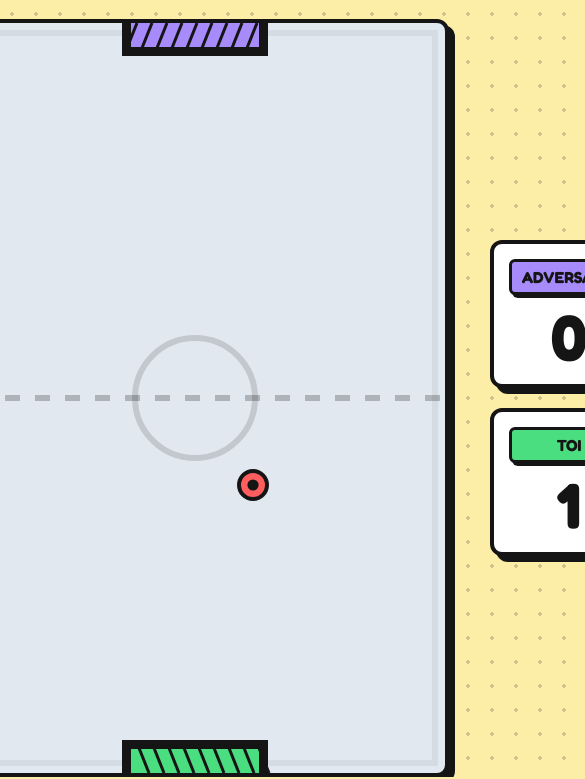
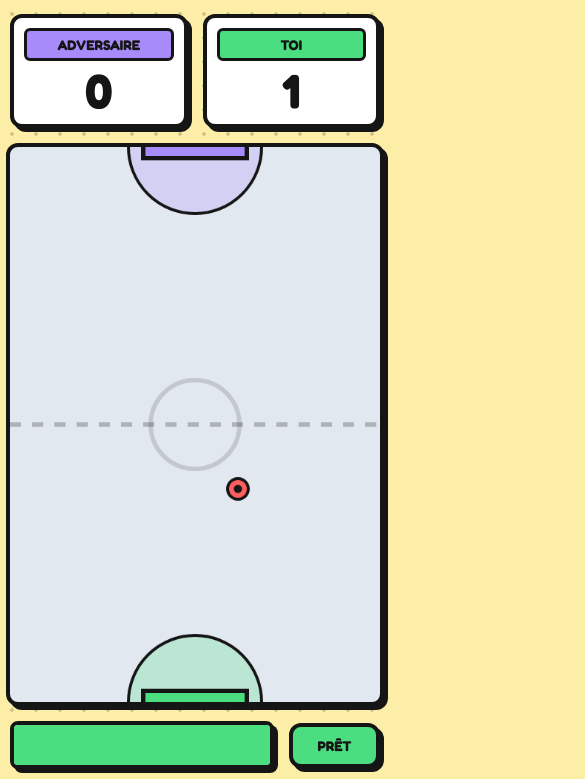
Before and after one commit to Kloss95/Taverne-des-jeux, a website: page public/jeux/hockey/index.html in a window 390 px wide. Shown: the part 70-849 px from the top of the page, 585 px wide, since content can reach past the window. Drawn offline with Linux system fonts and the light colour scheme.

Commit message:
Add files via upload

```diff
--- a/public/jeux/hockey/index.html
+++ b/public/jeux/hockey/index.html
@@ -14,6 +14,7 @@
             --secondary-color: #4ade80;
             --warning-color: #F0C300;
             --enemy-color: #a78bfa;
+            --fill-pct: 100%; /* Variable magique pour la jauge */
         }
 
         body {
@@ -28,53 +29,62 @@
             background-size: 24px 24px;
             color: var(--border-color);
             font-family: 'Fredoka', sans-serif;
-            overflow: hidden;
+            overflow-x: hidden;
+            padding: 10px;
+            box-sizing: border-box;
         }
 
         .neo-box {
             background-color: var(--canvas-bg);
             border: 4px solid var(--border-color);
             border-radius: 12px;
-            box-shadow: 6px 6px 0px var(--border-color);
+            box-shadow: 4px 4px 0px var(--border-color);
         }
 
         .header {
             background-color: #ffffff;
             padding: 10px 20px;
-            margin-bottom: 30px;
+            margin-bottom: 20px;
             text-transform: uppercase;
+            text-align: center;
         }
 
         .header h1 {
             margin: 0;
-            font-size: 26px;
+            font-size: 22px;
             font-weight: 700;
         }
 
+        /* Conteneur principal flexible */
         .game-container {
             display: flex;
             flex-direction: row;
             align-items: center;
             justify-content: center;
-            gap: 40px;
+            gap: 20px;
+            width: 100%;
+            max-width: 1000px;
         }
 
-        .side-panel {
-            display: flex;
-            flex-direction: column;
-            align-items: center;
-            gap: 20px;
-            width: 160px;
+        .panel-gauche { order: 1; display: flex; flex-direction: column; align-items: center; gap: 15px; width: 140px; }
+        .panel-centre { order: 2; display: flex; justify-content: center; width: 100%; max-width: 500px; }
+        .panel-droit  { order: 3; display: flex; flex-direction: column; align-items: center; gap: 15px; width: 140px; }
+
+        /* Le Canvas devient 100% responsif */
+        canvas {
+            width: 100%;
+            height: auto;
+            aspect-ratio: 2 / 3; /* Garde toujours les proportions 500x750 */
+            cursor: crosshair;
+            display: block;
+            touch-action: none; /* Empêche le scroll quand on dessine sur mobile */
+            background-color: var(--canvas-bg);
         }
 
-        canvas {
-            cursor: crosshair;
-            display: block;
-        }
-
+        /* UI Gauche (Jauge Verticale par défaut) */
         .cooldown-wrapper {
             width: 40px;
-            height: 350px;
+            height: 300px;
             background-color: #ffffff;
             position: relative;
             overflow: hidden;
@@ -86,59 +96,91 @@
             bottom: 0;
             left: 0;
             width: 100%;
-            height: 100%;
+            height: var(--fill-pct);
             background-color: var(--warning-color);
-            transition: height 0.1s linear;
+            transition: height 0.1s linear, width 0.1s linear, background-color 0.2s;
         }
 
-        #cooldown-fill.ready {
-            background-color: var(--secondary-color);
+        #cooldown-fill.ready { background-color: var(--secondary-color); }
+
+        .cooldown-status {
+            width: 100%;
+            padding: 10px 0;
+            text-align: center;
+            font-size: 14px;
+            font-weight: 700;
+            background-color: #ffffff;
         }
 
-        .cooldown-status {
-            width: 120px;
-            padding: 10px 0;
-            text-align: center;
-            font-size: 16px;
-            font-weight: 700;
-            text-transform: uppercase;
-            background-color: #ffffff;
-            transition: background-color 0.2s;
-        }
-
+        /* UI Droite (Scores) */
         .score-box {
             background-color: #ffffff;
-            width: 120px;
-            padding: 15px;
+            width: 100%;
+            padding: 10px;
             text-align: center;
             display: flex;
             flex-direction: column;
-            gap: 10px;
+            gap: 5px;
+            box-sizing: border-box;
         }
 
         .score-title {
-            font-size: 16px;
+            font-size: 14px;
             font-weight: 700;
             padding: 5px;
             border-radius: 6px;
             border: 3px solid var(--border-color);
-            box-shadow: 3px 3px 0px var(--border-color);
         }
 
-        .score-enemy .score-title {
-            background-color: var(--enemy-color);
+        .score-enemy .score-title { background-color: var(--enemy-color); }
+        .score-player .score-title { background-color: var(--secondary-color); }
+        .score-value { font-size: 48px; font-weight: 700; line-height: 1; }
+
+
+        /* =========================================
+           MODE MOBILE (Écrans < 768px)
+           ========================================= */
+        @media (max-width: 768px) {
+            .game-container {
+                flex-direction: column;
+                gap: 15px;
             }
 
-        .score-player .score-title {
-            background-color: var(--secondary-color);
+            /* Les Scores passent en HAUT */
+            .panel-droit {
+                order: 1;
+                flex-direction: row;
+                width: 100%;
+                max-width: 500px;
+                justify-content: space-between;
             }
 
-        .score-value {
-            font-size: 64px;
-            font-weight: 700;
-            line-height: 1;
+            /* Le terrain reste au MILIEU */
+            .panel-centre { order: 2; }
+
+            /* La Jauge passe en BAS et devient Horizontale */
+            .panel-gauche {
+                order: 3;
+                flex-direction: row;
+                width: 100%;
+                max-width: 500px;
             }
 
+            .cooldown-wrapper {
+                width: 100%;
+                height: 40px; /* Devient une barre de chargement horizontale */
+            }
+
+            #cooldown-fill {
+                /* On inverse la logique : c'est la width qui grandit, plus la height */
+                bottom: 0;
+                left: 0;
+                height: 100%;
+                width: var(--fill-pct);
+            }
+
+            .cooldown-status { width: 120px; }
+        }
     </style>
 </head>
 <body>
@@ -149,16 +191,18 @@
 
     <div class="game-container">
 
-        <div class="side-panel">
+        <div class="panel-gauche">
             <div class="cooldown-wrapper neo-box">
                 <div id="cooldown-fill" class="ready"></div>
             </div>
             <div class="cooldown-status neo-box" id="cooldown-status">PRÊT</div>
         </div>
 
+        <div class="panel-centre">
             <canvas id="gameCanvas" width="500" height="750" class="neo-box"></canvas>
+        </div>
 
-        <div class="side-panel">
+        <div class="panel-droit">
             <div class="score-box score-enemy neo-box">
                 <div class="score-title">ADVERSAIRE</div>
                 <div class="score-value" id="score-enemy">0</div>
@@ -180,23 +224,19 @@
         const scoreEnemyEl = document.getElementById('score-enemy');
         const scorePlayerEl = document.getElementById('score-player');
 
-        // Constantes
         const COOLDOWN_TIME = 1000;
         const LIFESPAN = 1000;
 
-        // Nouvelle gestion des vitesses
-        const MIN_SPEED = 9;   // La balle ne descendra jamais en dessous de ça en jouant
-        const BOOST_SPEED = 14; // Vitesse de propultion si touché dans notre zone
-        const MAX_SPEED = 22;  // Limite anti-bug de collision
+        const MIN_SPEED = 9;
+        const BOOST_SPEED = 14;
+        const MAX_SPEED = 22;
 
         const GOAL_WIDTH = 140;
-        const GOAL_DEPTH = 30; // Profondeur visuelle des cages
 
         const COLOR_ENEMY = "#a78bfa";
         const COLOR_PLAYER = "#4ade80";
         const COLOR_PUCK = "#ff5e5e";
 
-        // Variables d'état
         let lastDrawTime = 0;
         let isDrawing = false;
         let currentPath = null;
@@ -208,18 +248,39 @@
         const goalX1 = (canvas.width - GOAL_WIDTH) / 2;
         const goalX2 = goalX1 + GOAL_WIDTH;
 
-        function startDraw(x, y) {
+        // Fonction magique pour calculer la vraie position (Responsive)
+        function getPointerPos(e) {
+            const rect = canvas.getBoundingClientRect();
+            // Facteur d'échelle (Taille réelle / Taille affichée CSS)
+            const scaleX = canvas.width / rect.width;
+            const scaleY = canvas.height / rect.height;
+
+            let clientX = e.clientX;
+            let clientY = e.clientY;
+
+            if (e.touches && e.touches.length > 0) {
+                clientX = e.touches[0].clientX;
+                clientY = e.touches[0].clientY;
+            }
+
+            return {
+                x: (clientX - rect.left) * scaleX,
+                y: (clientY - rect.top) * scaleY
+            };
+        }
+
+        function startDraw(pos) {
             if (Date.now() - lastDrawTime < COOLDOWN_TIME) return;
             isDrawing = true;
-            x = Math.max(0, Math.min(canvas.width, x));
-            y = Math.max(0, Math.min(canvas.height, y));
+            let x = Math.max(0, Math.min(canvas.width, pos.x));
+            let y = Math.max(0, Math.min(canvas.height, pos.y));
             currentPath = [{ x, y }];
         }
 
-        function moveDraw(x, y) {
+        function moveDraw(pos) {
             if (!isDrawing || !currentPath) return;
-            x = Math.max(0, Math.min(canvas.width, x));
-            y = Math.max(0, Math.min(canvas.height, y));
+            let x = Math.max(0, Math.min(canvas.width, pos.x));
+            let y = Math.max(0, Math.min(canvas.height, pos.y));
             let lastPoint = currentPath[currentPath.length - 1];
             if (Math.hypot(x - lastPoint.x, y - lastPoint.y) > 5) {
                 currentPath.push({ x, y });
@@ -236,32 +297,18 @@
             currentPath = null;
         }
 
-        canvas.addEventListener('mousedown', (e) => {
-            const rect = canvas.getBoundingClientRect();
-            startDraw(e.clientX - rect.left, e.clientY - rect.top);
-        });
-        window.addEventListener('mousemove', (e) => {
-            if (!isDrawing) return;
-            const rect = canvas.getBoundingClientRect();
-            moveDraw(e.clientX - rect.left, e.clientY - rect.top);
-        });
+        // Événements Souris
+        canvas.addEventListener('mousedown', (e) => startDraw(getPointerPos(e)));
+        window.addEventListener('mousemove', (e) => { if(isDrawing) moveDraw(getPointerPos(e)); });
         window.addEventListener('mouseup', endDraw);
 
-        canvas.addEventListener('touchstart', (e) => {
-            e.preventDefault();
-            const rect = canvas.getBoundingClientRect();
-            startDraw(e.touches[0].clientX - rect.left, e.touches[0].clientY - rect.top);
-        }, { passive: false });
-        window.addEventListener('touchmove', (e) => {
-            if (!isDrawing) return;
-            const rect = canvas.getBoundingClientRect();
-            moveDraw(e.touches[0].clientX - rect.left, e.touches[0].clientY - rect.top);
-        }, { passive: false });
+        // Événements Tactiles
+        canvas.addEventListener('touchstart', (e) => startDraw(getPointerPos(e)), { passive: false });
+        window.addEventListener('touchmove', (e) => { if(isDrawing) moveDraw(getPointerPos(e)); }, { passive: false });
         window.addEventListener('touchend', endDraw);
 
         function normalizeSpeedWall(vx, vy) {
             let speed = Math.hypot(vx, vy);
-            // Rebond sur un mur : on calme le jeu si c'était trop rapide, mais JAMAIS en dessous de MIN_SPEED
             let newSpeed = Math.max(MIN_SPEED, speed * 0.9);
             let ratio = newSpeed / speed;
             return { vx: vx * ratio, vy: vy * ratio };
@@ -271,15 +318,9 @@
             puck.x = canvas.width / 2;
             puck.y = canvas.height / 2;
             puck.vx = (Math.random() > 0.5 ? 1 : -1);
-
             drawnPaths = [];
-
-            if (whoScored === 'enemy') {
-                puck.vy = -1.5;
-            } else {
-                puck.vy = 1.5;
-            }
-
+            if (whoScored === 'enemy') puck.vy = -1.5;
+            else puck.vy = 1.5;
             scoreEnemyEl.innerText = scores.enemy;
             scorePlayerEl.innerText = scores.player;
         }
@@ -291,29 +332,19 @@
             puck.x += puck.vx;
             puck.y += puck.vy;
 
-            // Murs latéraux
             if (puck.x - puck.radius < 0) { puck.x = puck.radius; puck.vx *= -1; let ns = normalizeSpeedWall(puck.vx, puck.vy); puck.vx = ns.vx; puck.vy = ns.vy; }
             if (puck.x + puck.radius > canvas.width) { puck.x = canvas.width - puck.radius; puck.vx *= -1; let ns = normalizeSpeedWall(puck.vx, puck.vy); puck.vx = ns.vx; puck.vy = ns.vy; }
 
-            // Mur Haut (Cage ennemi)
             if (puck.y - puck.radius < 0) {
-                if (puck.x > goalX1 && puck.x < goalX2) {
-                    scores.player++; resetPuck('player');
-                } else {
-                    puck.y = puck.radius; puck.vy *= -1; let ns = normalizeSpeedWall(puck.vx, puck.vy); puck.vx = ns.vx; puck.vy = ns.vy;
-                }
+                if (puck.x > goalX1 && puck.x < goalX2) { scores.player++; resetPuck('player'); }
+                else { puck.y = puck.radius; puck.vy *= -1; let ns = normalizeSpeedWall(puck.vx, puck.vy); puck.vx = ns.vx; puck.vy = ns.vy; }
             }
 
-            // Mur Bas (Notre Cage)
             if (puck.y + puck.radius > canvas.height) {
-                if (puck.x > goalX1 && puck.x < goalX2) {
-                    scores.enemy++; resetPuck('enemy');
-                } else {
-                    puck.y = canvas.height - puck.radius; puck.vy *= -1; let ns = normalizeSpeedWall(puck.vx, puck.vy); puck.vx = ns.vx; puck.vy = ns.vy;
-                }
+                if (puck.x > goalX1 && puck.x < goalX2) { scores.enemy++; resetPuck('enemy'); }
+                else { puck.y = canvas.height - puck.radius; puck.vy *= -1; let ns = normalizeSpeedWall(puck.vx, puck.vy); puck.vx = ns.vx; puck.vy = ns.vy; }
             }
 
-            // Collisions avec les traits
             for (let i = drawnPaths.length - 1; i >= 0; i--) {
                 let pathInfo = drawnPaths[i];
                 let path = pathInfo.path;
@@ -336,120 +367,72 @@
 
                         if (dot < 0) {
                             puck.vx -= 2 * dot * nx; puck.vy -= 2 * dot * ny;
-
                             let currentSpeed = Math.hypot(puck.vx, puck.vy);
                             let newSpeed;
-
-                            if (p1.y < canvas.height / 2) {
-                                // Zone adverse : On maintient au moins la vitesse minimale (MIN_SPEED)
-                                // Pas de "ralentissement" radical, juste l'absence de boost
-                                newSpeed = Math.max(MIN_SPEED, currentSpeed * 0.95);
-                            } else {
-                                // Notre zone : Gros boost immédiat !
-                                newSpeed = Math.max(BOOST_SPEED, currentSpeed * 1.25);
-                            }
-
-                            // Plafond de sécurité pour éviter les bugs
+                            if (p1.y < canvas.height / 2) newSpeed = Math.max(MIN_SPEED, currentSpeed * 0.95);
+                            else newSpeed = Math.max(BOOST_SPEED, currentSpeed * 1.25);
                             newSpeed = Math.min(newSpeed, MAX_SPEED);
 
                             let ratio = newSpeed / currentSpeed;
-                            puck.vx *= ratio;
-                            puck.vy *= ratio;
-
+                            puck.vx *= ratio; puck.vy *= ratio;
                             collisionDetected = true;
                             break;
                         }
                     }
                 }
-                if (collisionDetected) {
-                    drawnPaths.splice(i, 1);
-                }
+                if (collisionDetected) drawnPaths.splice(i, 1);
             }
 
-            // UI Cooldown
+            // Gestion CSS pure pour la jauge
             let timePassed = now - lastDrawTime;
             if (timePassed < COOLDOWN_TIME) {
-                cooldownFill.style.height = (timePassed / COOLDOWN_TIME) * 100 + '%';
+                // On met à jour la variable CSS --fill-pct (marche en vertical ET horizontal !)
+                document.documentElement.style.setProperty('--fill-pct', (timePassed / COOLDOWN_TIME) * 100 + '%');
                 cooldownFill.classList.remove('ready');
                 cooldownStatus.innerText = "RECHARGE";
                 cooldownStatus.style.backgroundColor = "var(--warning-color)";
             } else {
-                cooldownFill.style.height = '100%';
+                document.documentElement.style.setProperty('--fill-pct', '100%');
                 cooldownFill.classList.add('ready');
                 cooldownStatus.innerText = "PRÊT";
                 cooldownStatus.style.backgroundColor = "var(--secondary-color)";
             }
         }
 
-        // Fonction stylisée pour dessiner les cages en fausse 3D
-        function drawGoal(x, y, width, height, color, isTop) {
-            // Fond noir (profondeur)
-            ctx.fillStyle = "#151515";
-            ctx.fillRect(x, y, width, height);
-
-            // Plancher coloré (légèrement décalé pour l'effet de profondeur)
-            let offset = 6;
-            let innerY = isTop ? y : y + offset;
-            ctx.fillStyle = color;
-            ctx.fillRect(x + offset, innerY, width - offset * 2, height - offset);
-
-            // Grille de fond typique du néobrutalisme (hachures)
-            ctx.lineWidth = 3;
-            ctx.strokeStyle = "#151515";
-            ctx.beginPath();
-            for (let i = x + 12; i < x + width; i += 15) {
-                ctx.moveTo(i, y);
-                // Inclinaison de la ligne pour l'effet filet
-                ctx.lineTo(i - (isTop ? 12 : -12), y + height);
-            }
-            ctx.stroke();
-
-            // Bordure extérieure épaisse en U
-            ctx.lineWidth = 6;
-            ctx.strokeStyle = "#151515";
-            ctx.beginPath();
-            if (isTop) {
-                ctx.moveTo(x, y); ctx.lineTo(x, y + height);
-                ctx.lineTo(x + width, y + height); ctx.lineTo(x + width, y);
-            } else {
-                ctx.moveTo(x, y + height); ctx.lineTo(x, y);
-                ctx.lineTo(x + width, y); ctx.lineTo(x + width, y + height);
-            }
-            ctx.stroke();
-        }
-
         function drawNeoPath(path, innerColor, alpha = 1.0) {
             if (!path || path.length < 2) return;
             ctx.globalAlpha = alpha;
-
             ctx.beginPath();
             ctx.moveTo(path[0].x, path[0].y);
             for(let i = 1; i < path.length; i++) ctx.lineTo(path[i].x, path[i].y);
-            ctx.strokeStyle = "#151515";
-            ctx.lineWidth = 14;
-            ctx.lineJoin = "round";
-            ctx.lineCap = "round";
-            ctx.stroke();
-
+            ctx.strokeStyle = "#151515"; ctx.lineWidth = 14; ctx.lineJoin = "round"; ctx.lineCap = "round"; ctx.stroke();
             ctx.beginPath();
             ctx.moveTo(path[0].x, path[0].y);
             for(let i = 1; i < path.length; i++) ctx.lineTo(path[i].x, path[i].y);
-            ctx.strokeStyle = innerColor;
-            ctx.lineWidth = 6;
-            ctx.lineJoin = "round";
-            ctx.lineCap = "round";
-            ctx.stroke();
-
+            ctx.strokeStyle = innerColor; ctx.lineWidth = 6; ctx.lineJoin = "round"; ctx.lineCap = "round"; ctx.stroke();
             ctx.globalAlpha = 1.0;
         }
 
         function draw() {
             ctx.clearRect(0, 0, canvas.width, canvas.height);
 
-            // LISERÉ INTÉRIEUR (Pour un rendu "Plateau de jeu" moins plat)
-            ctx.lineWidth = 6;
-            ctx.strokeStyle = "rgba(21, 21, 21, 0.06)";
-            ctx.strokeRect(10, 10, canvas.width - 20, canvas.height - 20);
+            // ZONES DES GARDIENS (Demi-cercles peints sur la glace)
+            ctx.lineWidth = 4;
+            ctx.strokeStyle = "#151515";
+
+            // Zone Ennemie
+            ctx.beginPath();
+            ctx.arc(canvas.width / 2, 0, 90, 0, Math.PI);
+            ctx.fillStyle = "rgba(167, 139, 250, 0.25)"; // Violet transparent
+            ctx.fill();
+            ctx.stroke();
+
+            // Notre Zone
+            ctx.beginPath();
+            ctx.arc(canvas.width / 2, canvas.height, 90, Math.PI, 0);
+            ctx.fillStyle = "rgba(74, 222, 128, 0.25)"; // Vert transparent
+            ctx.fill();
+            ctx.stroke();
 
             // CERCLE CENTRAL
             ctx.beginPath();
@@ -468,11 +451,22 @@
             ctx.stroke();
             ctx.setLineDash([]);
 
-            // CAGES AVEC EFFET DE PROFONDEUR
-            drawGoal(goalX1, 0, GOAL_WIDTH, GOAL_DEPTH, COLOR_ENEMY, true);
-            drawGoal(goalX1, canvas.height - GOAL_DEPTH, GOAL_WIDTH, GOAL_DEPTH, COLOR_PLAYER, false);
+            // CAGES (Style Plat & Propre)
+            ctx.lineWidth = 6;
+            ctx.strokeStyle = "#151515";
 
-            // DESSIN DES TRAITS
+            // Cage Ennemie
+            ctx.fillStyle = COLOR_ENEMY;
+            ctx.fillRect(goalX1, 0, GOAL_WIDTH, 15);
+            ctx.strokeRect(goalX1, -3, GOAL_WIDTH, 18); // Le -3 cache la bordure haute hors du canvas
+
+            // Notre Cage
+            ctx.fillStyle = COLOR_PLAYER;
+            ctx.fillRect(goalX1, canvas.height - 15, GOAL_WIDTH, 15);
+            ctx.strokeRect(goalX1, canvas.height - 15, GOAL_WIDTH, 18);
+
+
+            // TRAITS DESSINÉS
             drawnPaths.forEach(p => {
                 let isTopZone = p.path[0].y < canvas.height / 2;
                 let color = isTopZone ? COLOR_ENEMY : COLOR_PLAYER;
@@ -485,7 +479,7 @@
                 drawNeoPath(currentPath, color, 0.5);
             }
 
-            // LE PALET (Avec détail intérieur)
+            // PALET
             ctx.beginPath();
             ctx.arc(puck.x, puck.y, puck.radius, 0, Math.PI * 2);
             ctx.fillStyle = COLOR_PUCK;
@@ -494,7 +488,6 @@
             ctx.strokeStyle = "#151515";
             ctx.stroke();
 
-            // Cercle central du palet pour lui donner du relief
             ctx.beginPath();
             ctx.arc(puck.x, puck.y, puck.radius * 0.4, 0, Math.PI * 2);
             ctx.fillStyle = "#151515";
```
Lines whose indentation alone changed are shown as unchanged.
